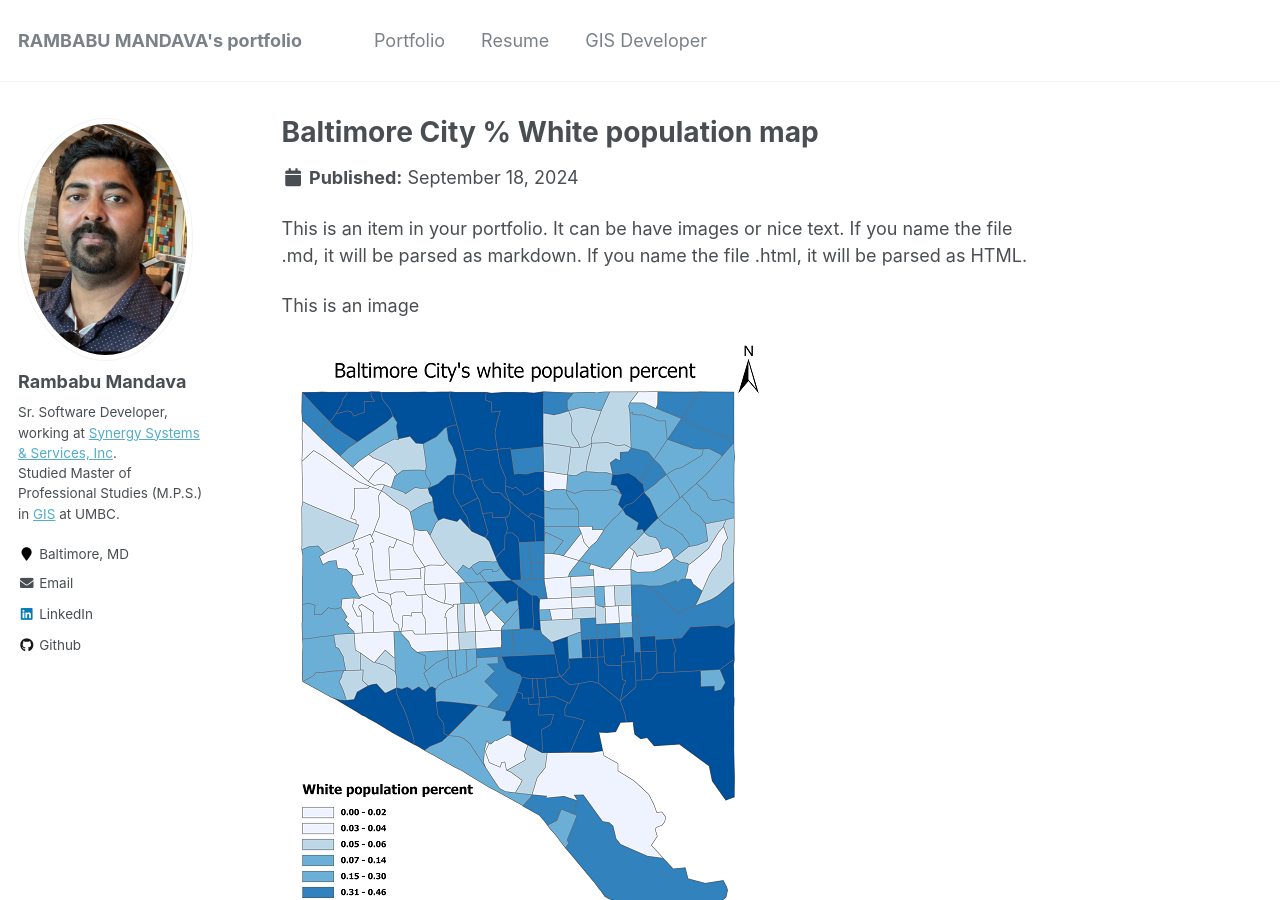
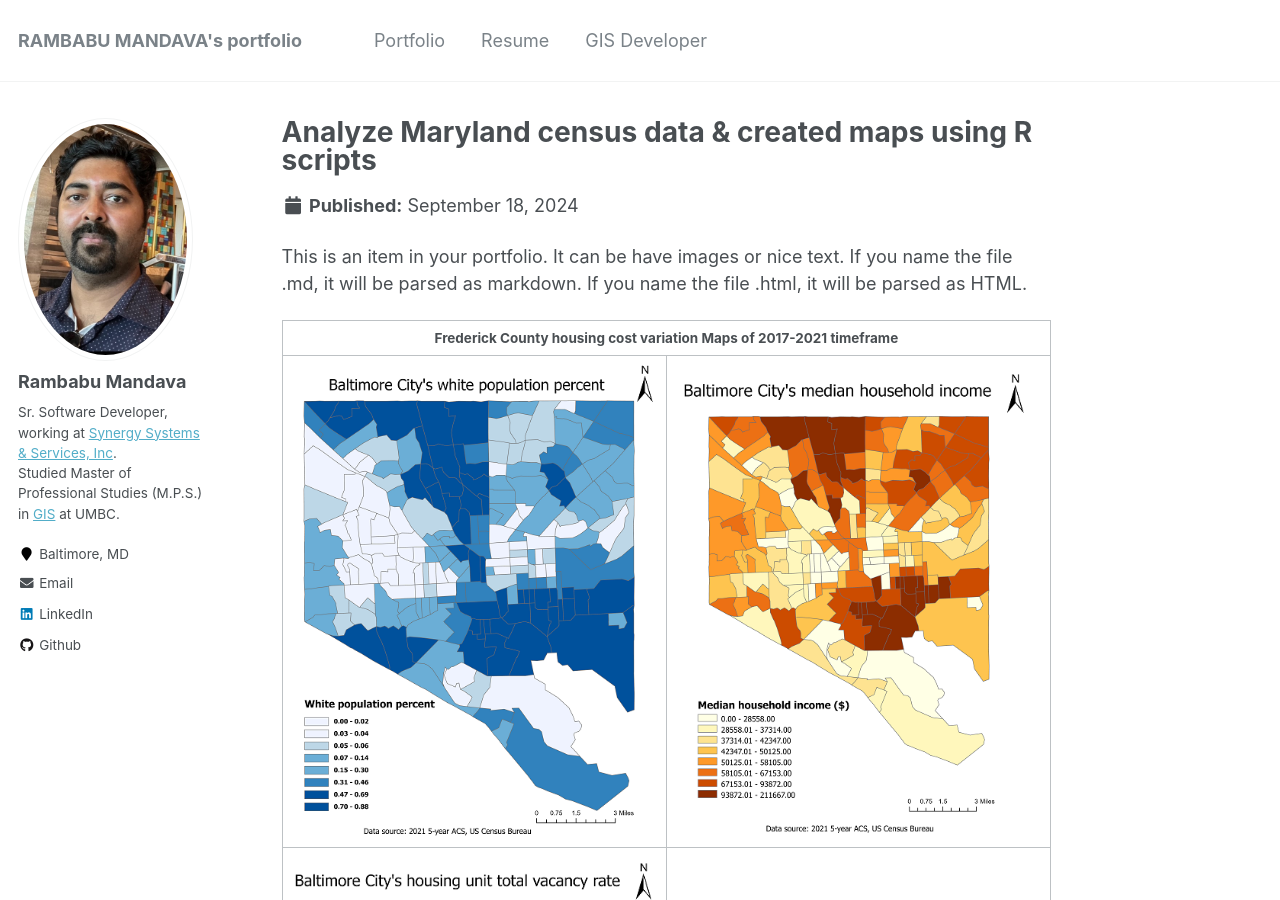
Before and after one commit to mandavaram/mandavaram.github.io, a Jekyll site: the page built from _portfolio/Baltimore_City_White_population_map.md, in a window 1280 px wide and 900 px high. Built offline with Jekyll 4.4.1, drawn with Linux system fonts in a browser that asks for light colours.

Commit message:
Update Baltimore_City_White_population_map.md

```diff
--- a/_portfolio/Baltimore_City_White_population_map.md
+++ b/_portfolio/Baltimore_City_White_population_map.md
@@ -1,11 +1,21 @@
 ---
-title: "Baltimore City % White population map"
+title: "Analyze Maryland census data & created maps using R scripts"
 excerpt: "<img src='/images/baltimore_white_pop_percent.png'>"
 collection: portfolio
 ---
 
 This is an item in your portfolio. It can be have images or nice text. If you name the file .md, it will be parsed as markdown. If you name the file .html, it will be parsed as HTML.
 
-This is an image
-
-![Baltimore City % White population map](/images/baltimore_white_pop_percent.png "Baltimore City percent White population map")
+<table>
+      <tr>
+          <td colspan='2' align='center'><strong>Frederick County housing cost variation Maps of 2017-2021 timeframe</strong></td>
+      </tr>
+       <tr>
+          <td width='50%'><img src='/images/baltimore_white_pop_percent.png'> </td>
+          <td width='50%'><img src='/images/baltimore_household_income.png'> </td>
+       </tr>
+       <tr>
+          <td width='50%'><img src='/images/baltimore_house_unit_vacancy_rate.png'> </td>
+          <td width='50%'><img src='/images/Howard_County_Asian_map.png'> </td>
+       </tr>
+</table>
```
